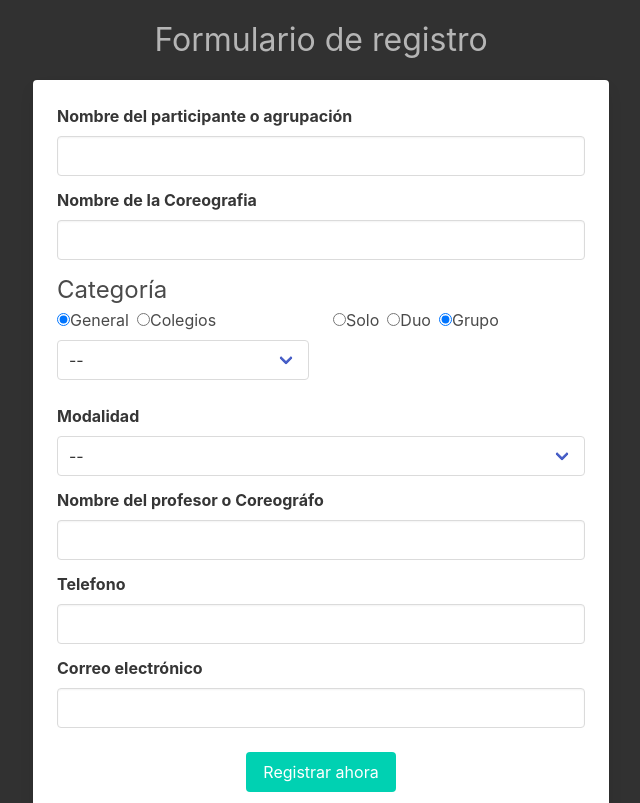
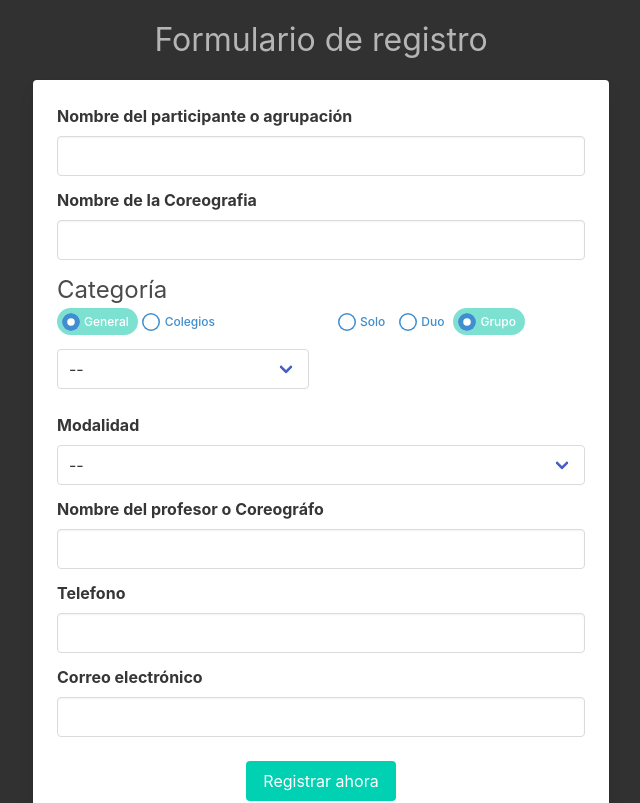
Before and after one commit to jlarteagap/danzacruz, a Next.js app: page / in a window 1280 px wide. Shown: the top 803 px of the page, without its empty margins (319-959 px from the left). Built offline with nearby package versions, Linux system fonts and the light colour scheme.

Commit message:
[FEAT] Form style

```diff
--- a/public/css/style.css
+++ b/public/css/style.css
@@ -1,14 +1,56 @@
-:root{
+:root {
     --primary: #131313;
     --secondary: #313131;
     --text-color: #b5b5b5;
 }
 
-body{
+body {
     background-color: var(--secondary);
     color: var(--text-color);
 }
-
-.footer{
+.dc__label{
+    display: flex;
+    cursor: pointer;
+    font-weight: 500;
+    position: relative;
+    overflow: hidden;
+    margin-bottom: .375rem;
+}
+.dc__label input{
+    position: absolute;
+    visibility: hidden;
+}
+.dc__label input:checked + span{
+    background-color: rgb(0 196 167 / 51%);;
+    color: white;
+}
+.dc__label input:checked + span::before{
+    box-shadow: inset 0 0 0 0.4375em #3e8ed0;
+}
+.dc__label span{
+    display: flex;
+    align-items: center;
+    padding: 0.375em 0.75em 0.375em 0.375em;
+    border-radius: 99em;
+    font-size: 12px;
+    transition: 0.25s ease;
+    color: #3e8ed0;
+}
+.dc__label span:hover{
+    background-color: #d6d6e5;
+}
+.dc__label span::before{
+    display: flex;
+    flex-shrink: 0;
+    content: "";
+    background-color: #fff;
+    width: 1.5em;
+    height: 1.5em;
+    border-radius: 50%;
+    margin-right: 0.375em;
+    transition: 0.25s ease;
+    box-shadow: inset 0 0 0 0.125em #3e8ed0;
+}
+.footer {
     background-color: var(--primary);
 }
--- a/src/components/form/Fileds.js
+++ b/src/components/form/Fileds.js
@@ -91,12 +91,12 @@ export const ButtonField = ({ type, addText, classType }) => {
 
 export const RadioFields = ({ options, name }) => {
   return (
-    <div className="control">
+    <div className="control is-flex">
       {options.map((option, i) => {
         return (
-          <label className="radio" key={i}>
+          <label className="dc__label" key={i}>
             <Field type="radio" name={name} value={option} />
-            {option}
+            <span className="dc__radio__label">{option}</span>
           </label>
         )
       })}
```
